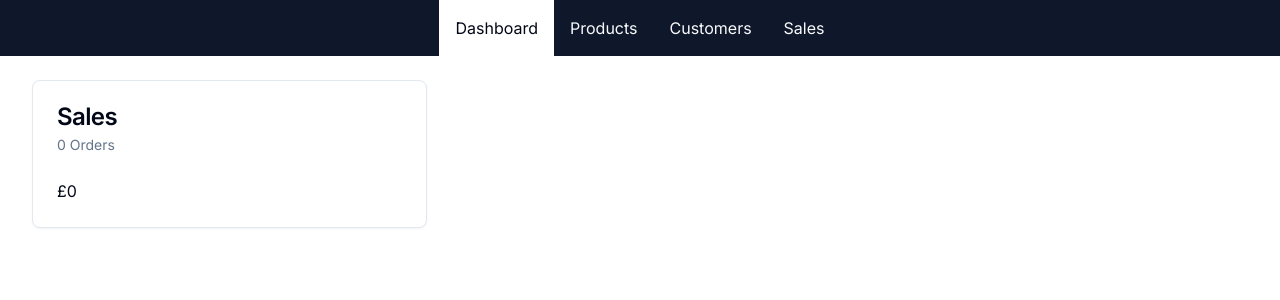
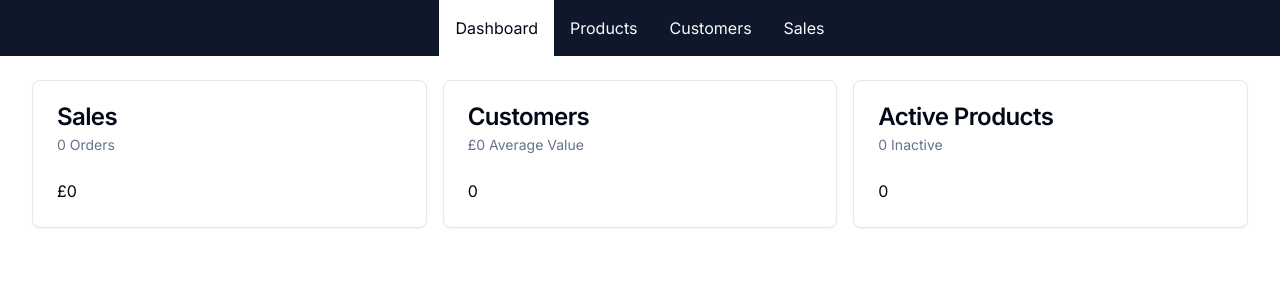
Before and after one commit to 8055-NVW/Ecommerce-Store, a Next.js app in the folder ecommerce-site/: page /admin in a window 1280 px wide. Shown: the top 300 px of the page. Built offline with nearby package versions, Linux system fonts and the light colour scheme; no server answers; the database is empty.

Commit message:
finished customer and active products feature to page.tsx and created loading.tsx

```diff
--- /dev/null
+++ b/ecommerce-site/app/admin/loading.tsx
@@ -0,0 +1,7 @@
+export default function AdminLoading() {
+    return (
+        <div>
+            <h1>Admin</h1>
+        </div>
+    )
+}
--- a/ecommerce-site/app/admin/page.tsx
+++ b/ecommerce-site/app/admin/page.tsx
@@ -4,25 +4,72 @@ import { formatCurrency, formatNumber } from "@/lib/formatters";
 
 async function getSalesData() {
     const data = await db.order.aggregate({
-        _sum : {price: true},
+        _sum: { price: true },
         _count: true
     })
     return {
-        amount: (data._sum.price || 0) / 100 ,
+        amount: (data._sum.price || 0) / 100,
         // divide by 100 to convert to pounds
         numberOfSales: data._count
     }
 }
 
+async function getUserData() {
+    const [userCount, orderData] = await Promise.all([
+        db.user.count(),
+        db.order.aggregate({
+            _sum: { price: true }
+        })
+    ])
+    return {
+        userCount,
+        averageValuePerUser: userCount === 0 ? 0 : (orderData._sum.price || 0) / userCount / 100
+    }
+}
+
+async function getProductData() {
+    const [activeCount, inactiveCount] = await Promise.all([
+        db.product.count({where: {availability: true}}),
+        db.product.count({where: {availability: false}})
+    ])
+
+    return {
+        activeCount,
+        inactiveCount
+    }
+
+}
+
+
+
 export default async function AdminDashboard() {
-    const salesData = await getSalesData()
+
+    const [salesData, userData, productData] = await Promise.all([
+        getSalesData(),
+        getUserData(),
+        getProductData()
+    ])
+
+
     return (
         <div className="grid grid-cols-1 md:grid-cols-2 lg:grid-cols-3 gap-4">
             <DashboardCard
                 title="Sales"
                 subtitle={`${formatNumber(salesData.numberOfSales)} Orders`}
-                body={formatCurrency(salesData.amount)} />
+                body={formatCurrency(salesData.amount)}
+            />
+            <DashboardCard
+                title="Customers"
+                subtitle={`${formatCurrency(userData.averageValuePerUser)} Average Value`}
+                body={formatNumber(userData.userCount)}
+            />
+            <DashboardCard
+                title="Active Products"
+                subtitle={`${formatNumber(productData.inactiveCount)} Inactive`}
+                body={formatNumber(productData.activeCount)}
+            />
         </div>
+
     )
 }
 
```
Also changed, not shown: 1 other file (tests, documents, lock files or other folders).
